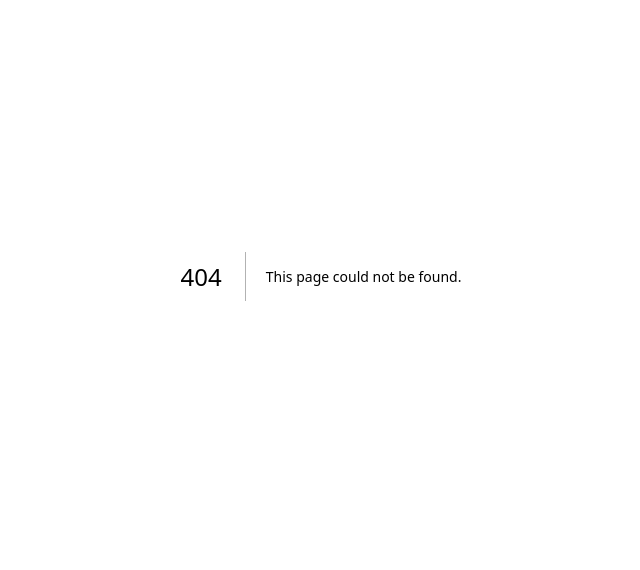
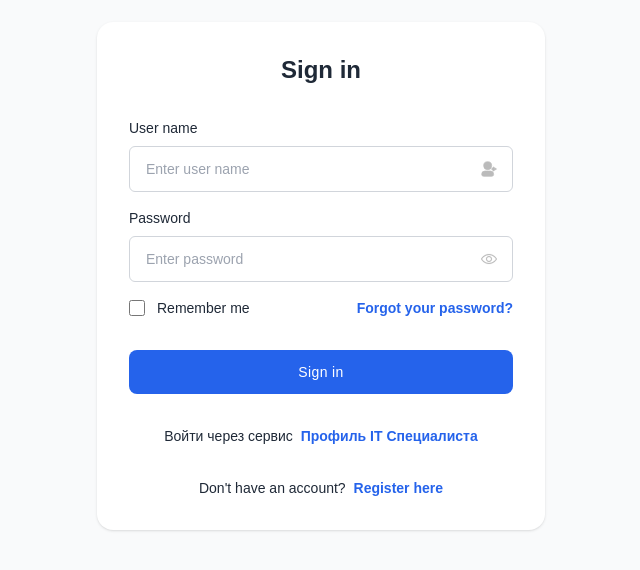
Before and after one commit to doctorwhat1/next-js-app, a Next.js app: page /login in a window 1280 px wide. Before the commit this address had no page. Shown: the part 124-694 px from the top of the page, without its empty margins (319-959 px from the left). Built offline with nearby package versions, Linux system fonts and the light colour scheme.

Commit message:
minor update1

```diff
--- a/app/globals.css
+++ b/app/globals.css
@@ -25,3 +25,16 @@ body {
     text-wrap: balance;
   }
 }
+
+@layer components {
+    .table2 {
+        display: table;
+        position: unset;
+        width: 100%;
+        border-radius: var(--rounded-box, 1rem);
+        text-align: left;
+        border-spacing: 2px;
+        font-size: 0.875rem;
+        line-height: 1.25rem;
+    }
+}
--- /dev/null
+++ b/app/login/page.tsx
@@ -0,0 +1,62 @@
+import React from 'react'
+
+const page = () => {
+  return (
+    <div className="bg-gray-50 font-[sans-serif]">
+      <div className="min-h-screen flex flex-col items-center justify-center py-6 px-4">
+        <div className="max-w-md w-full">
+
+          <div className="p-8 rounded-2xl bg-white shadow">
+            <h2 className="text-gray-800 text-center text-2xl font-bold">Sign in</h2>
+            <form className="mt-8 space-y-4">
+              <div>
+                <label className="text-gray-800 text-sm mb-2 block">User name</label>
+                <div className="relative flex items-center">
+                  <input name="username" type="text" required className="w-full text-gray-800 text-sm border border-gray-300 px-4 py-3 rounded-md outline-blue-600" placeholder="Enter user name" />
+                  <svg xmlns="http://www.w3.org/2000/svg" fill="#bbb" stroke="#bbb" className="w-4 h-4 absolute right-4" viewBox="0 0 24 24">
+                    <circle cx="10" cy="7" r="6" data-original="#000000"></circle>
+                    <path d="M14 15H6a5 5 0 0 0-5 5 3 3 0 0 0 3 3h12a3 3 0 0 0 3-3 5 5 0 0 0-5-5zm8-4h-2.59l.3-.29a1 1 0 0 0-1.42-1.42l-2 2a1 1 0 0 0 0 1.42l2 2a1 1 0 0 0 1.42 0 1 1 0 0 0 0-1.42l-.3-.29H22a1 1 0 0 0 0-2z" data-original="#000000"></path>
+                  </svg>
+                </div>
+              </div>
+
+              <div>
+                <label className="text-gray-800 text-sm mb-2 block">Password</label>
+                <div className="relative flex items-center">
+                  <input name="password" type="password" required className="w-full text-gray-800 text-sm border border-gray-300 px-4 py-3 rounded-md outline-blue-600" placeholder="Enter password" />
+                  <svg xmlns="http://www.w3.org/2000/svg" fill="#bbb" stroke="#bbb" className="w-4 h-4 absolute right-4 cursor-pointer" viewBox="0 0 128 128">
+                    <path d="M64 104C22.127 104 1.367 67.496.504 65.943a4 4 0 0 1 0-3.887C1.367 60.504 22.127 24 64 24s62.633 36.504 63.496 38.057a4 4 0 0 1 0 3.887C126.633 67.496 105.873 104 64 104zM8.707 63.994C13.465 71.205 32.146 96 64 96c31.955 0 50.553-24.775 55.293-31.994C114.535 56.795 95.854 32 64 32 32.045 32 13.447 56.775 8.707 63.994zM64 88c-13.234 0-24-10.766-24-24s10.766-24 24-24 24 10.766 24 24-10.766 24-24 24zm0-40c-8.822 0-16 7.178-16 16s7.178 16 16 16 16-7.178 16-16-7.178-16-16-16z" data-original="#000000"></path>
+                  </svg>
+                </div>
+              </div>
+
+              <div className="flex flex-wrap items-center justify-between gap-4">
+                <div className="flex items-center">
+                  <input id="remember-me" name="remember-me" type="checkbox" className="h-4 w-4 shrink-0 text-blue-600 focus:ring-blue-500 border-gray-300 rounded" />
+                  <label className="ml-3 block text-sm text-gray-800">
+                    Remember me
+                  </label>
+                </div>
+                <div className="text-sm">
+                  <a href="jajvascript:void(0);" className="text-blue-600 hover:underline font-semibold">
+                    Forgot your password?
+                  </a>
+                </div>
+              </div>
+
+              <div className="!mt-8">
+                <button type="button" className="w-full py-3 px-4 text-sm tracking-wide rounded-lg text-white bg-blue-600 hover:bg-blue-700 focus:outline-none">
+                  Sign in
+                </button>
+              </div>
+              <p className="text-gray-800 text-sm !mt-8 text-center">Войти через сервис <a href="javascript:void(0);" className="text-blue-600 hover:underline ml-1 whitespace-nowrap font-semibold">Профиль IT Специалиста</a></p>
+              <p className="text-gray-800 text-sm !mt-8 text-center">Don't have an account? <a href="javascript:void(0);" className="text-blue-600 hover:underline ml-1 whitespace-nowrap font-semibold">Register here</a></p>
+            </form>
+          </div>
+        </div>
+      </div>
+    </div>
+  )
+}
+
+export default page
--- /dev/null
+++ b/app/profile/page.tsx
@@ -0,0 +1,9 @@
+import React from 'react'
+
+const page = () => {
+  return (
+    <div>page</div>
+  )
+}
+
+export default page
--- a/app/teams/page.tsx
+++ b/app/teams/page.tsx
@@ -97,8 +97,8 @@ const Page: React.FC = () => {
 
 
   <div className="overflow-x-auto">
-  <TeamsTable data={teams2} />
-</div>
+    <TeamsTable data={teams2} />
+  </div>
 
   </CardContent>
 </Card>
--- a/app/users/page.tsx
+++ b/app/users/page.tsx
@@ -54,6 +54,9 @@ const page = () => {
 
 
   <div className="overflow-x-auto">
+
+
+
   <PeopleTable data={people} />
 
 
--- a/components/CreateTeamModal.tsx
+++ b/components/CreateTeamModal.tsx
@@ -1,3 +1,4 @@
+'use client'
 import React, { useState } from 'react';
 import { Team } from '@/models/Team';
 
--- a/components/PeopleTable.tsx
+++ b/components/PeopleTable.tsx
@@ -6,6 +6,7 @@ import { useRouter } from "next/navigation";
 interface PeopleTableProps {
   data: Person[];
 }
+
 
 const PeopleTable: React.FC<PeopleTableProps> = ({ data }) => {
   const router = useRouter();
--- a/components/Sidebar.tsx
+++ b/components/Sidebar.tsx
@@ -5,7 +5,7 @@ import Link from 'next/link'
 
 const Sidebar = () => {
   return (
-    <div className="drawer">
+    <div className="drawer ">
   <input id="my-drawer" type="checkbox" className="drawer-toggle" />
   <div className="drawer-content">
     {/* Page content here */}
@@ -19,6 +19,7 @@ const Sidebar = () => {
       <li><Link href="/teams">Мои Команды</Link></li>
       <li><Link href="/users">Пользователи</Link></li>
       <li><Link href="/tasks">Мои таски?</Link></li>
+      <li><Link href="/login">Логин</Link></li>
     </ul>
   </div>
 </div>
--- a/components/TeamsTable.tsx
+++ b/components/TeamsTable.tsx
@@ -16,7 +16,7 @@ const TeamsTable: React.FC<TeamsTableProps> = ({ data }) => {
     };
 
     return (
-      <table className="table">
+      <table className="table2">
         <thead>
           <tr>
             <th></th>
@@ -43,7 +43,7 @@ const TeamsTable: React.FC<TeamsTableProps> = ({ data }) => {
                   </div>
                   <div>
                     <div className="font-bold">{team.name}</div>
-                    <div className="text-sm opacity-50">{team.description}</div>
+                    <div className="text-sm text-gray-500">{team.description}</div>
                   </div>
                 </div>
               </td>
--- a/components/Topbar.tsx
+++ b/components/Topbar.tsx
@@ -24,10 +24,10 @@ const Topbar = () => {
         tabIndex={0}
         className="menu menu-sm dropdown-content bg-base-100 rounded-box z-[1] mt-3 w-52 p-2 shadow">
         <li>
-          <a className="justify-between">
-            Profile
-            <span className="badge">New</span>
-          </a>
+          <div className="justify-between">
+          <Link href="/profile"> Profile
+            <span className="badge">New</span> </Link>
+          </div>
         </li>
         <li><a>Settings</a></li>
         <li><a>Logout</a></li>
```
